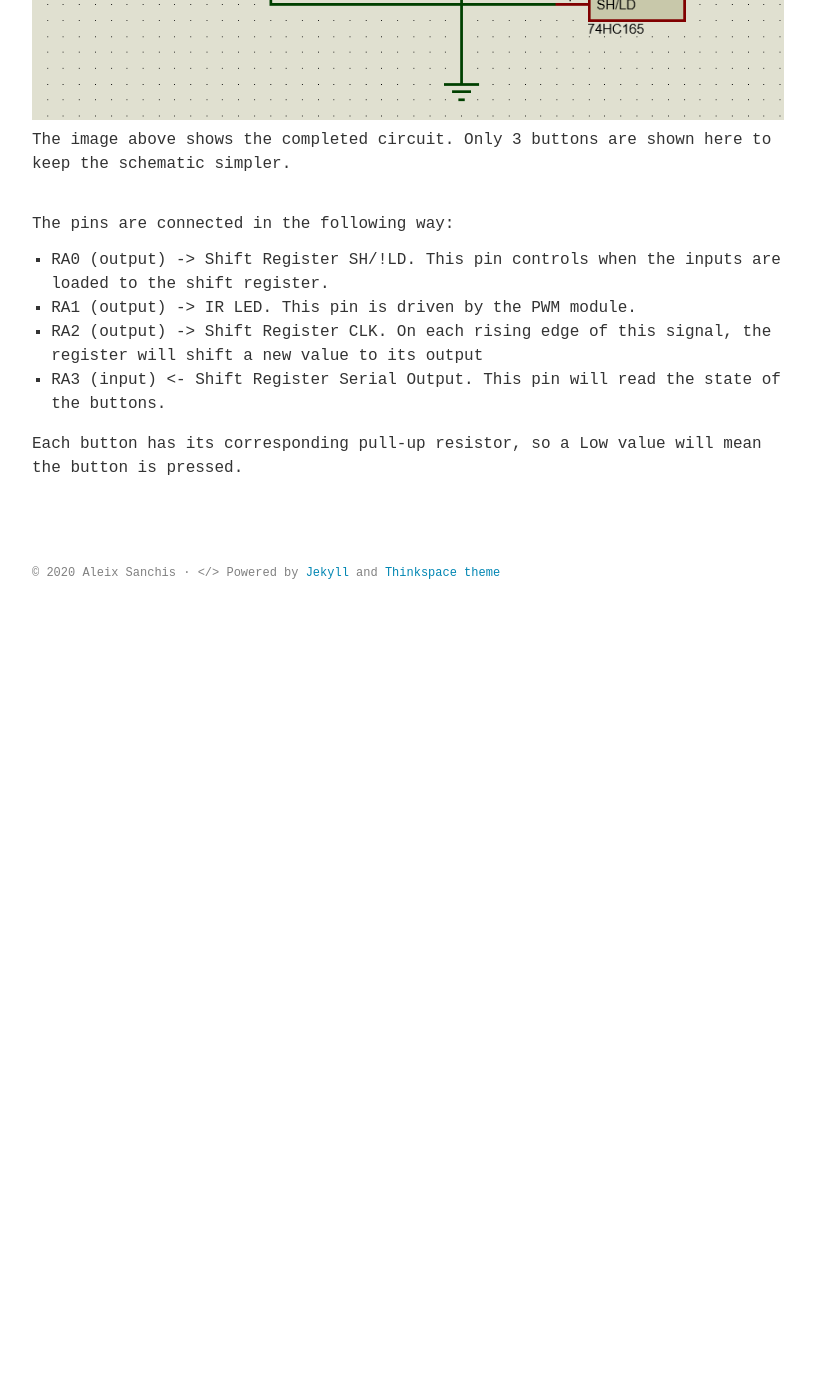
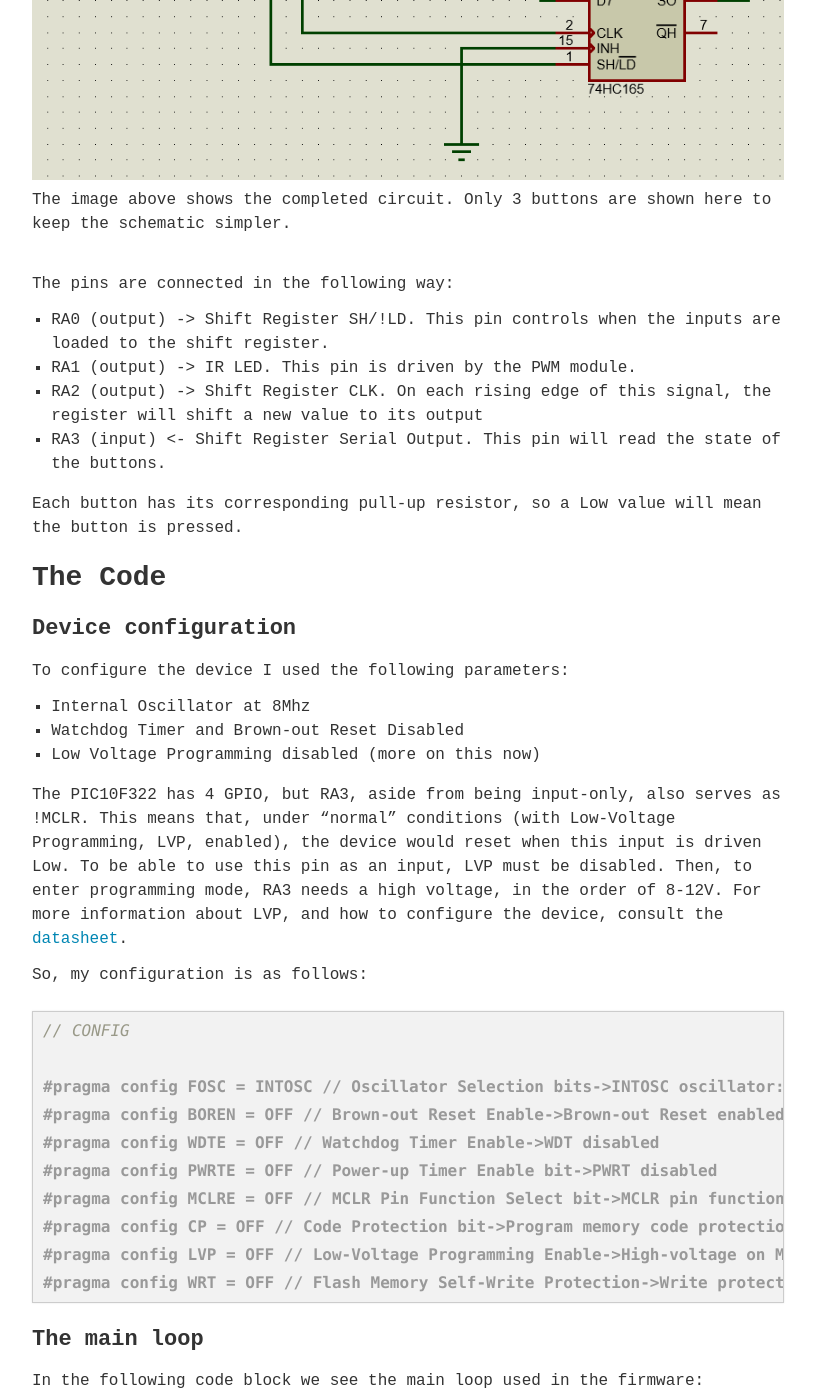
Before and after one commit to aleixsanchis/aleixsanchis.github.io, a Jekyll site: the page built from _posts/2019-03-20-ir-emitter.md, in a window 1280 px wide and 1400 px high, scrolled down 4195 px. Shown: the whole window, without its empty margins (232-1047 px from the left). Built offline with Jekyll 4.4.1, drawn with Linux system fonts in a browser that asks for light colours; some web fonts are replaced; before the commit the page ends 4825 px from its top, so only the background shows below that; some of the changed text lies outside the part shown.

Commit message:
Linenos parameter not working, test on gh pages

```diff
--- a/_config.yml
+++ b/_config.yml
@@ -17,7 +17,13 @@
 permalink   : /:year/:title/
 markdown    : kramdown
 highlighter : rouge
-
+markdown: kramdown
+kramdown:
+    input: GFM
+    highlighter: rouge
+    syntax_highlighter_opts:
+        block:
+            line_numbers: true
 source      : ./
 destination : ./_site
 
--- a/_posts/2019-03-20-ir-emitter.md
+++ b/_posts/2019-03-20-ir-emitter.md
@@ -15,6 +15,8 @@
 After finishing the firmware, I saw that I could have chosen something even smaller but I wanted to err on the safe side. Shipping isn't free! (i actually had a coupon and it was).
 
 This project is meant to be complimentary with an USB IR Receiver which is still a Work in Progress, aimed at controlling my computer from a distance while watching movies; for example to pause it or change the volume.
+
+The full code for this project is available at https://www.github.com/aleixsanchis/PICRemote
 
 ## The NEC Protocol
 
@@ -91,3 +93,73 @@
 * RA3 (input) <- Shift Register Serial Output. This pin will read the state of the buttons.
 
 Each button has its corresponding pull-up resistor, so a Low value will mean the button is pressed.
+
+## The Code
+
+#### Device configuration
+
+To configure the device I used the following parameters:
+
+* Internal Oscillator at 8Mhz
+* Watchdog Timer and Brown-out Reset Disabled
+* Low Voltage Programming disabled (more on this now)
+
+The PIC10F322 has 4 GPIO, but RA3, aside from being input-only, also serves as !MCLR. This means that, under "normal" conditions (with Low-Voltage Programming, LVP, enabled), the device would reset when this input is driven Low. To be able to use this pin as an input, LVP must be disabled. Then, to enter programming mode, RA3 needs a high voltage, in the order of 8-12V. For more information about LVP, and how to configure the device, consult the [datasheet](http://ww1.microchip.com/downloads/en/DeviceDoc/40001585D.pdf).
+
+So, my configuration is as follows:
+
+{% highlight c %}
+// CONFIG
+
+#pragma config FOSC = INTOSC    // Oscillator Selection bits->INTOSC oscillator: CLKIN function disabled
+
+#pragma config BOREN = OFF    // Brown-out Reset Enable->Brown-out Reset enabled
+
+#pragma config WDTE = OFF    // Watchdog Timer Enable->WDT disabled
+
+#pragma config PWRTE = OFF    // Power-up Timer Enable bit->PWRT disabled
+
+#pragma config MCLRE = OFF    // MCLR Pin Function Select bit->MCLR pin function is digital input, MCLR internally tied to VDD
+
+#pragma config CP = OFF    // Code Protection bit->Program memory code protection is disabled
+
+#pragma config LVP = OFF    // Low-Voltage Programming Enable->High-voltage on MCLR/VPP must be used for programming
+
+#pragma config WRT = OFF    // Flash Memory Self-Write Protection->Write protection off
+{% endhighlight %}
+
+#### The main loop
+
+In the following code block we see the main loop used in the firmware:
+
+{% highlight c linenos=table %}
+void main(void) {
+    // initialize the device
+    SYSTEM_Initialize();
+
+    while (1) {
+        // LOAD INPUTS TO SHIFT REGISTER
+        SHIFT_REG_SH_NLD = 0;
+        SHIFT_REG_CLK = 0;
+        // SHIFT EACH INPUT ONE BY ONE
+        for (uint8_t i = 0; i < 8; i++) {
+            // CHECK IF ANY INPUT IS PRESSED
+            uint8_t input = SHIFT_REG_INPUT;
+
+            // IF PRESSED (PULLED TO LOW) SEND TO IR EMITTER
+            if (input == LOW) {
+                ir_emit(i);
+            }
+            // ENABLE SHIFTING
+            SHIFT_REG_SH_NLD = 1;
+            // MAKE SURE THE SHIFT IS ENABLED
+            __delay_us(1);
+            // RISE CLK
+            SHIFT_REG_CLK = 1;
+            // MAKE SURE THAT CLK STAYS LOW ENOUGH TIME
+            __delay_us(1);
+            SHIFT_REG_CLK = 0;
+        }
+    }
+}
+{% endhighlight %}
```
Also changed, not shown: 1 other file.
